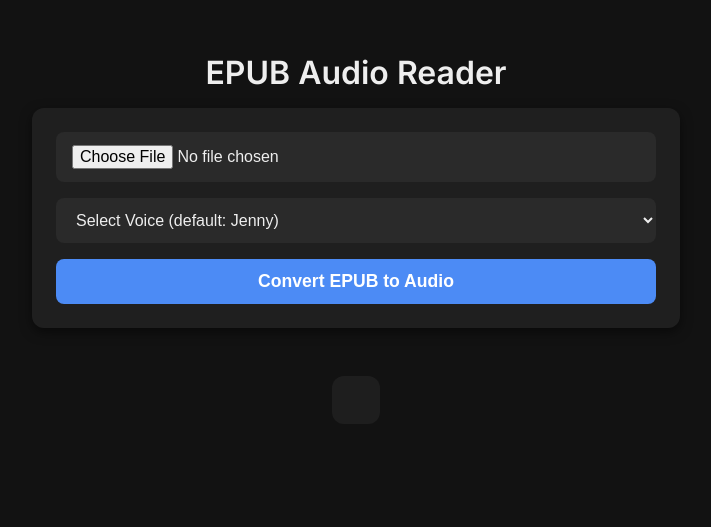
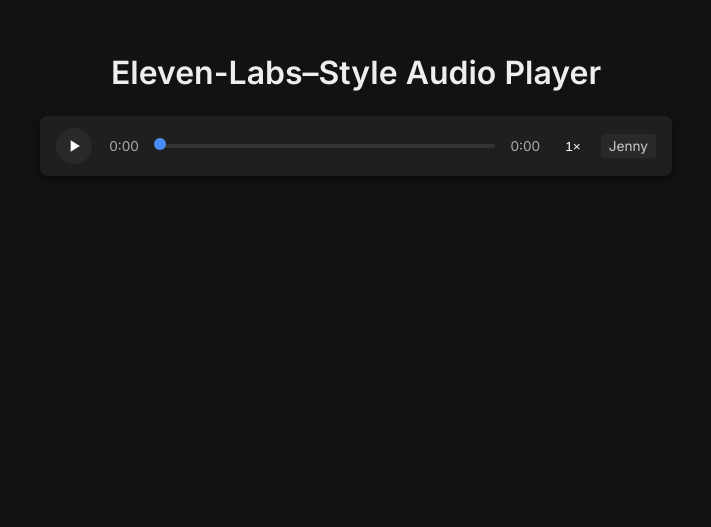
Before and after one commit to 64Alfred64/epub-audiobook, a Flask app: page / in a window 1280 px wide. Shown: the top 527 px of the page, without its empty margins (284-995 px from the left). Run offline with Flask 3, Linux system fonts and the light colour scheme; parts of the project's set-up code (start-up, migrations or seed data) failed here and were passed over.

Commit message:
Update index.html

```diff
--- a/templates/index.html
+++ b/templates/index.html
@@ -1,9 +1,9 @@
 <!DOCTYPE html>
 <html lang="en">
 <head>
-  <meta charset="UTF-8" />
-  <meta name="viewport" content="width=device-width, initial-scale=1" />
-  <title>EPUB Audio Reader</title>
+  <meta charset="UTF-8"/>
+  <meta name="viewport" content="width=device-width, initial-scale=1"/>
+  <title>Eleven-Labs Style Audio Player</title>
   <link href="https://fonts.googleapis.com/css2?family=Inter:wght@400;600&display=swap" rel="stylesheet"/>
   <style>
     body {
@@ -19,161 +19,167 @@
     }
     h1 {
       font-weight: 700;
-      margin-bottom: 1rem;
+      margin-bottom: 1.5rem;
     }
-    form {
-      background-color: #1f1f1f;
-      padding: 1.5rem;
-      border-radius: 12px;
+
+    /* Eleven-Labs–Style Audio Player Controls */
+    .eleven-player {
+      display: flex;
+      align-items: center;
+      background: #1f1f1f;
+      padding: 0.75rem 1rem;
+      border-radius: 8px;
+      font-family: 'Inter', sans-serif;
+      gap: 0.75rem;
       max-width: 600px;
       width: 100%;
-      box-shadow: 0 4px 12px rgb(0 0 0 / 0.5);
+      box-shadow: 0 4px 12px rgba(0,0,0,0.5);
+    }
+
+    .eleven-player .play-btn {
+      width: 36px; height: 36px;
+      background: #292929;
+      border: none;
+      border-radius: 50%;
+      display: grid;
+      place-items: center;
+      cursor: pointer;
+      transition: background 0.2s;
+    }
+    .eleven-player .play-btn:hover {
+      background: #3a3a3a;
+    }
+    .eleven-player .play-btn svg {
+      width: 20px; height: 20px;
+      fill: #fff;
+    }
+
+    .eleven-player .progress-group {
+      flex: 1;
       display: flex;
-      flex-direction: column;
-      gap: 1rem;
+      align-items: center;
+      gap: 0.5rem;
     }
-    input[type="file"], select {
-      padding: 0.8rem 1rem;
-      border-radius: 8px;
-      border: none;
-      font-size: 1rem;
-      background-color: #2a2a2a;
-      color: #eee;
+    .eleven-player .progress-group .time {
+      font-size: 0.85rem;
+      color: #aaa;
+      width: 2.5rem;
+      text-align: center;
+    }
+    .eleven-player .progress-group .progress {
+      -webkit-appearance: none;
+      appearance: none;
+      flex: 1;
+      height: 4px;
+      background: #333;
+      border-radius: 2px;
       cursor: pointer;
     }
-    button {
-      background-color: #4c8bf5;
-      color: white;
-      font-weight: 600;
+    .eleven-player .progress-group .progress::-webkit-slider-thumb {
+      -webkit-appearance: none;
+      appearance: none;
+      width: 12px; height: 12px;
+      background: #4c8bf5;
+      border-radius: 50%;
+      margin-top: -4px;
+    }
+
+    .eleven-player .speed-btn {
+      background: none;
       border: none;
-      padding: 0.75rem 1rem;
-      border-radius: 8px;
+      color: #fff;
+      font-size: 0.85rem;
       cursor: pointer;
-      font-size: 1.1rem;
-      transition: background-color 0.25s ease;
+      padding: 0.25rem 0.5rem;
+      border-radius: 4px;
+      transition: background 0.2s;
     }
-    button:hover {
-      background-color: #3a6fe2;
+    .eleven-player .speed-btn:hover {
+      background: rgba(255,255,255,0.1);
     }
-    #textDisplay {
-      margin-top: 2rem;
-      max-width: 800px;
-      background-color: #1e1e1e;
-      padding: 1.5rem;
-      border-radius: 12px;
-      line-height: 1.6;
-      white-space: pre-wrap;
-      user-select: text;
-      cursor: default;
-    }
-    .highlight {
-      background-color: #4c8bf5;
-      color: white;
-      padding: 0 4px;
+
+    .eleven-player .voice-label {
+      font-size: 0.85rem;
+      color: #ccc;
+      padding: 0.25rem 0.5rem;
+      background: #292929;
       border-radius: 4px;
-      transition: background-color 0.3s;
-    }
-    span {
-      cursor: pointer;
-    }
-    #status {
-      margin-top: 1rem;
-      font-style: italic;
-      color: #ccc;
     }
   </style>
 </head>
 <body>
 
-  <h1>EPUB Audio Reader</h1>
+  <h1>Eleven-Labs–Style Audio Player</h1>
 
-  <form id="uploadForm">
-    <input type="file" id="epubFile" name="file" accept=".epub" required />
-    <select id="voiceSelect" name="voice">
-      <option value="">Select Voice (default: Jenny)</option>
-    </select>
-    <button type="submit">Convert EPUB to Audio</button>
-  </form>
+  <div class="eleven-player">
+    <button class="play-btn" aria-label="Play/Pause">
+      <svg viewBox="0 0 24 24"><path d="M8 5v14l11-7z"/></svg>
+    </button>
 
-  <div id="status"></div>
-  <div id="textDisplay"></div>
+    <div class="progress-group">
+      <span class="time current">0:00</span>
+      <input type="range" class="progress" min="0" max="100" value="0"/>
+      <span class="time total">0:00</span>
+    </div>
+
+    <button class="speed-btn">1×</button>
+    <div class="voice-label">Jenny</div>
+  </div>
 
   <script>
-    // repopulate your voice dropdown exactly as before
-    const voices = [
-      "en-AU-NatashaNeural", "en-AU-WilliamNeural", "en-CA-ClaraNeural", "en-CA-LiamNeural",
-      "en-GB-LibbyNeural", "en-GB-RyanNeural", "en-GB-SoniaNeural", "en-IN-NeerjaNeural",
-      "en-IN-PriyaNeural", "en-US-AriaNeural", "en-US-GuyNeural", "en-US-JennyNeural",
-      "en-US-MichelleNeural", "en-US-TonyNeural"
-    ];
-    const voiceSelect = document.getElementById('voiceSelect');
-    voices.forEach(v => {
-      const opt = document.createElement('option');
-      opt.value = v;
-      opt.textContent = v;
-      voiceSelect.appendChild(opt);
-    });
+    // Grab controls
+    const playBtn     = document.querySelector('.eleven-player .play-btn');
+    const progress    = document.querySelector('.eleven-player .progress');
+    const currentTime = document.querySelector('.eleven-player .current');
+    const totalTime   = document.querySelector('.eleven-player .total');
+    const speedBtn    = document.querySelector('.eleven-player .speed-btn');
+    const voiceLabel  = document.querySelector('.eleven-player .voice-label');
 
-    const form        = document.getElementById('uploadForm');
-    const statusDiv   = document.getElementById('status');
-    const textDisplay = document.getElementById('textDisplay');
-    let uploadId      = null;
-    let currentAudio  = null;
+    // Create audio element
+    const audio = new Audio();
+    audio.src = 'YOUR_AUDIO_FILE_URL.mp3'; // ← Replace with your URL
+    audio.preload = 'metadata';
 
-    form.addEventListener('submit', async (e) => {
-      e.preventDefault();
-      statusDiv.textContent = 'Extracting text…';
-      textDisplay.innerHTML = '';
-      if (currentAudio) {
-        currentAudio.pause();
-        currentAudio = null;
-      }
-      const formData = new FormData(form);
+    // Once metadata is loaded, display total duration
+    audio.onloadedmetadata = () => {
+      const t = Math.floor(audio.duration);
+      totalTime.textContent =
+        `${Math.floor(t/60)}:${String(t%60).padStart(2,'0')}`;
+    };
 
-      const res = await fetch('/upload', { method: 'POST', body: formData });
-      if (!res.ok) {
-        const errText = await res.text();
-        statusDiv.textContent = `Error: ${errText}`;
-        console.error('Upload failed:', errText);
-        return;
-      }
-      const data = await res.json();
-      uploadId = data.upload_id;
-      statusDiv.textContent = 'Ready! Click any sentence to play audio.';
+    // Update current time & slider as audio plays
+    audio.ontimeupdate = () => {
+      const t = Math.floor(audio.currentTime);
+      currentTime.textContent =
+        `${Math.floor(t/60)}:${String(t%60).padStart(2,'0')}`;
+      progress.value = (audio.currentTime / audio.duration) * 100 || 0;
+    };
 
-      data.text_chunks.forEach((chunk, idx) => {
-        const span = document.createElement('span');
-        span.textContent = chunk + ' ';
-        span.dataset.index = idx;
-        textDisplay.appendChild(span);
-      });
-    });
+    // Scrub on slider input
+    progress.oninput = e => {
+      audio.currentTime = (e.target.value / 100) * audio.duration;
+    };
 
-    textDisplay.addEventListener('click', async (e) => {
-      if (e.target.tagName.toLowerCase() !== 'span') return;
-      textDisplay.querySelectorAll('span').forEach(s => s.classList.remove('highlight'));
-      e.target.classList.add('highlight');
+    // Play/Pause toggle
+    playBtn.onclick = () => {
+      if (audio.paused) audio.play();
+      else audio.pause();
+      playBtn.querySelector('path').setAttribute(
+        'd',
+        audio.paused
+          ? 'M8 5v14l11-7z'         // play icon
+          : 'M6 5h4v14H6zm8 0h4v14h-4z' // pause icon
+      );
+    };
 
-      statusDiv.textContent = 'Generating audio…';
-      const idx = e.target.dataset.index;
-      const res = await fetch('/chunk', {
-        method: 'POST',
-        headers: { 'Content-Type': 'application/json' },
-        body: JSON.stringify({ upload_id: uploadId, index: idx })
-      });
-      if (!res.ok) {
-        const errText = await res.text();
-        statusDiv.textContent = `Audio error: ${errText}`;
-        console.error('Chunk failed:', errText);
-        return;
-      }
-
-      const blob = await res.blob();
-      statusDiv.textContent = 'Playing…';
-      if (currentAudio) currentAudio.pause();
-      currentAudio = new Audio(URL.createObjectURL(blob));
-      currentAudio.play();
-    });
+    // Speed cycle
+    const speeds = [1,1.25,1.5,2];
+    let speedIndex = 0;
+    speedBtn.onclick = () => {
+      speedIndex = (speedIndex + 1) % speeds.length;
+      audio.playbackRate = speeds[speedIndex];
+      speedBtn.textContent   = speeds[speedIndex] + '×';
+    };
   </script>
 </body>
 </html>
```
